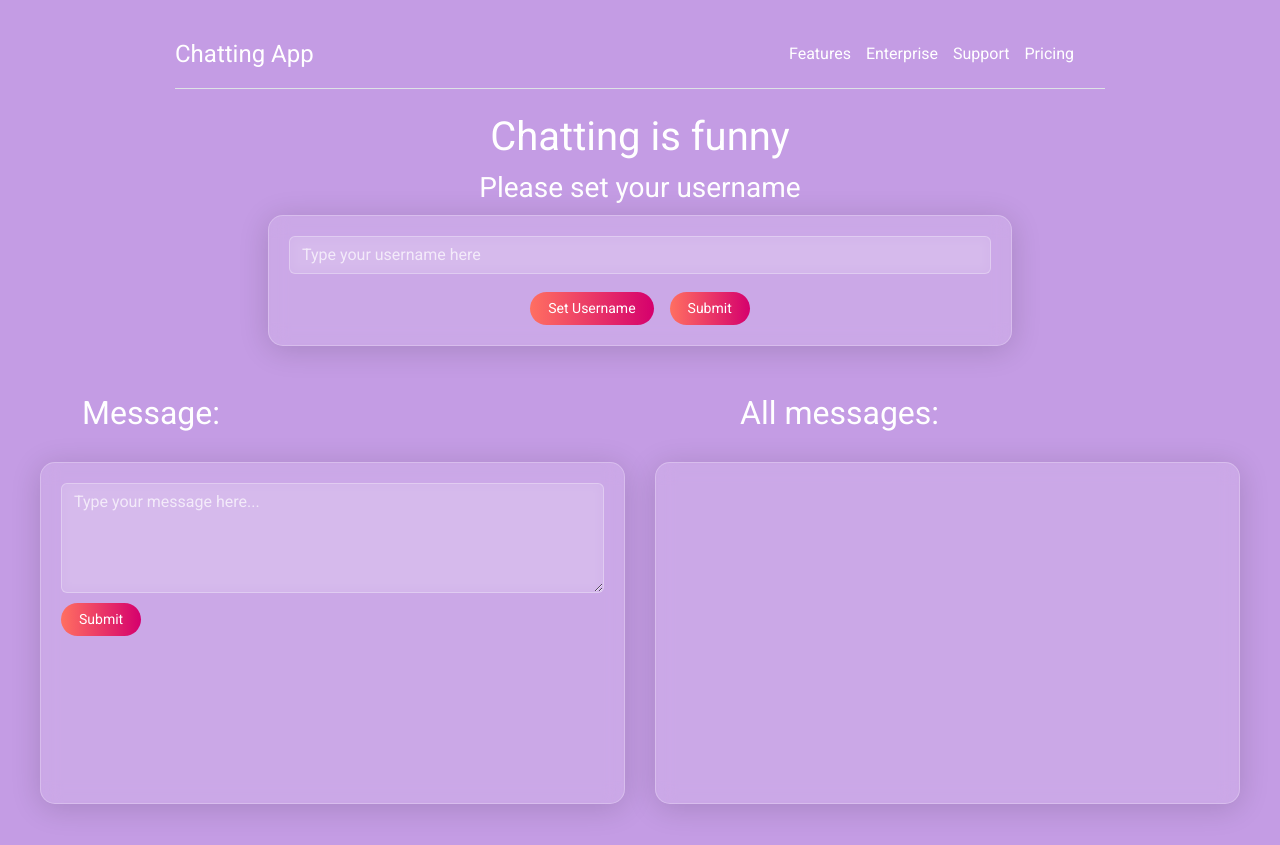
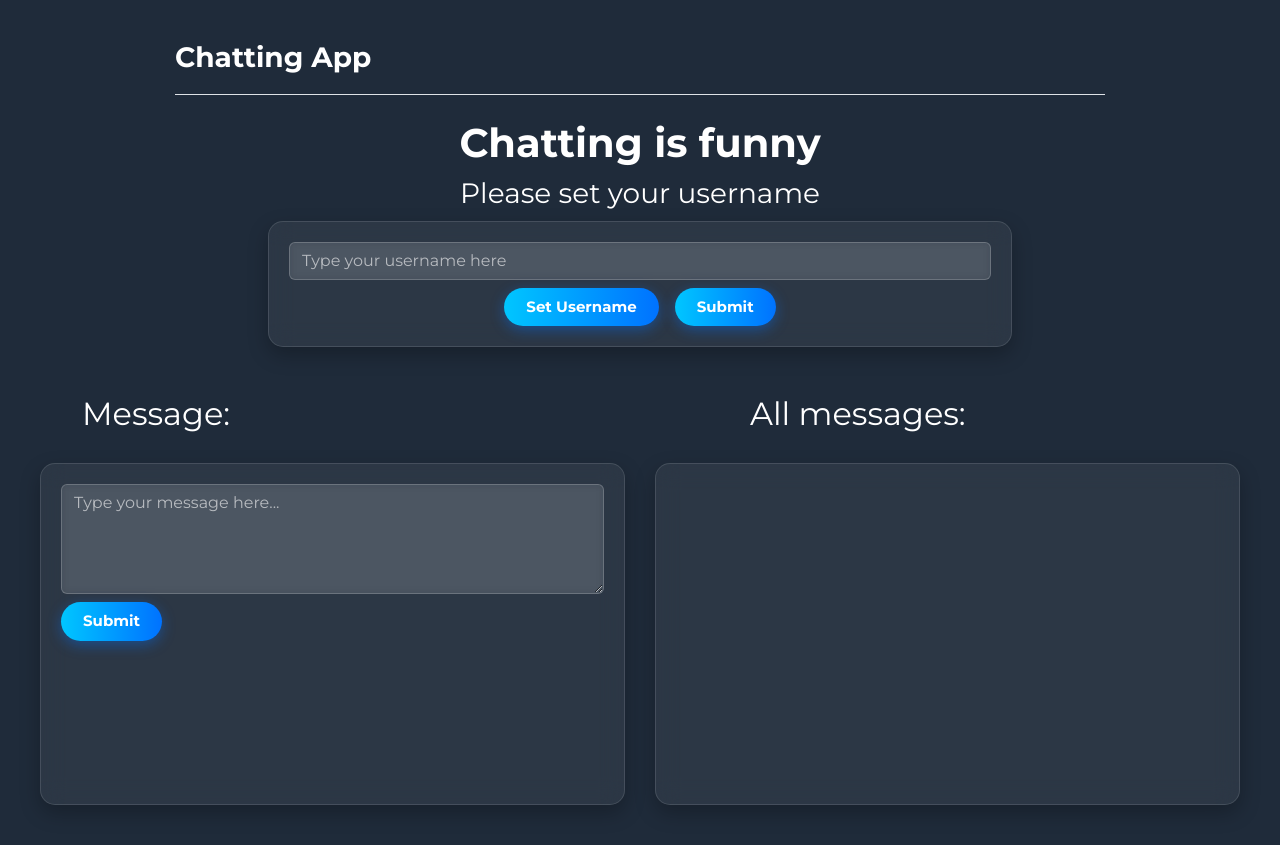
Before and after one commit to feruzboboqulov02/chat-Project, a website: page www/index.html in a window 1280 px wide. Drawn offline with nearby package versions, Linux system fonts and the light colour scheme.

Commit message:
input username

```diff
--- a/www/index.html
+++ b/www/index.html
@@ -4,13 +4,13 @@
   <meta charset="UTF-8" />
   <meta name="viewport" content="width=device-width, initial-scale=1.0" />
   <link rel="stylesheet" href="https://cdn.jsdelivr.net/npm/bootstrap@5.3.3/dist/css/bootstrap.min.css" />
-  <link href="https://fonts.googleapis.com/css2?family=Roboto:wght@400;700&family=Montserrat:wght@400;700&display=swap" rel="stylesheet" />
+  <link href="https://fonts.googleapis.com/css2?family=Montserrat:wght@400;700&display=swap" rel="stylesheet" />
   <title>Chatting App</title>
   <style>
     body {
-      background-color: #c49ce4;
+      background-color: #1f2b3a; /* dark matte cartoon blue */
       color: white;
-      font-family: 'Roboto', sans-serif;
+      font-family: 'Montserrat', sans-serif;
       padding: 20px;
     }
 
@@ -20,21 +20,18 @@
     }
 
     .glass-card {
-      background: rgba(255, 255, 255, 0.12);
+      background: rgba(255, 255, 255, 0.06);
       border-radius: 15px;
       padding: 20px;
-      border: 1px solid rgba(255, 255, 255, 0.25);
-      backdrop-filter: blur(10px);
-      -webkit-backdrop-filter: blur(10px);
-      box-shadow: 0 4px 30px rgba(0, 0, 0, 0.15);
+      border: 1px solid rgba(255, 255, 255, 0.12);
+      backdrop-filter: blur(12px);
+      box-shadow: 0 8px 20px rgba(0, 0, 0, 0.25);
     }
 
     .message-area {
       height: 300px;
       overflow-y: auto;
-      border: none;
       padding: 20px;
-      color: white;
       display: flex;
       flex-direction: column;
       gap: 10px;
@@ -42,30 +39,31 @@
 
     .form-control, textarea {
       background: rgba(255, 255, 255, 0.1) !important;
-      border: 1px solid rgba(255, 255, 255, 0.3);
+      border: 1px solid rgba(255, 255, 255, 0.2);
       color: white !important;
-      backdrop-filter: blur(6px);
+      backdrop-filter: blur(4px);
     }
 
     .form-control::placeholder,
     textarea::placeholder {
-      color: rgba(255, 255, 255, 0.7);
+      color: rgba(255, 255, 255, 0.6);
     }
 
     .submit-button {
-      background: linear-gradient(90deg, #FF6F61, #D5006D);
+      background: linear-gradient(90deg, #00c6ff, #0072ff);
       color: white;
       border: none;
-      border-radius: 25px;
-      padding: 6px 18px;
-      font-size: 14px;
-      margin-top: 10px;
-      display: inline-block;
+      border-radius: 20px;
+      padding: 8px 22px;
+      font-size: 15px;
+      font-weight: bold;
+      box-shadow: 0 4px 14px rgba(0, 114, 255, 0.4);
+      transition: 0.3s ease;
     }
 
     .submit-button:hover {
-      background: linear-gradient(90deg, #D5006D, #FF6F61);
-      cursor: pointer;
+      background: linear-gradient(90deg, #0072ff, #00c6ff);
+      transform: scale(1.05);
     }
 
     .message-row {
@@ -93,19 +91,10 @@
       margin-bottom: 40px;
     }
 
-    nav a {
-      color: white !important;
-      margin-right: 15px;
-      text-decoration: none;
-    }
-
-    nav a:hover {
-      text-decoration: underline;
-    }
-
     .my-message {
       align-self: flex-end;
-      background-color: #D5006D;
+      background-color: #0072ff;
+      color: white;
       border-radius: 15px;
       padding: 10px;
       max-width: 70%;
@@ -114,29 +103,25 @@
 
     .other-message {
       align-self: flex-start;
-      background-color: #6c3483;
+      background-color: #3a4b6b;
+      color: white;
       border-radius: 15px;
       padding: 10px;
       max-width: 70%;
       text-align: left;
     }
+
+    .no-shadow {
+      box-shadow: none !important;
+    }
   </style>
 </head>
 <body>
   <div class="header-container d-flex justify-content-between align-items-center pb-3 mb-4 border-bottom pt-3">
-    <a href="/" class="d-flex align-items-center link-body-emphasis text-decoration-none">
-      <span class="fs-4 text-white">Chatting App</span>
-    </a>
-    <nav class="d-inline-flex mt-2 mt-md-0">
-      <a href="#">Features</a>
-      <a href="#">Enterprise</a>
-      <a href="#">Support</a>
-      <a href="#">Pricing</a>
-      <div id="auth-buttons" class="ms-3"></div>
-    </nav>
+    <span class="fs-3 fw-bold">Chatting App</span>
   </div>
 
-  <h1 class="text-center">Chatting is funny</h1>
+  <h1 class="text-center fw-bold">Chatting is funny</h1>
   <h3 class="text-center">Please set your username</h3>
 
   <div class="username-container glass-card" style="width: 60%; margin: auto;">
@@ -157,7 +142,7 @@
   <div class="message-row">
     <div class="glass-card" style="flex: 1;">
       <textarea id="messageInput" class="form-control" rows="4" placeholder="Type your message here..."></textarea>
-      <button class="btn submit-button" id="submitMessage">Submit</button>
+      <button class="btn submit-button mt-2" id="submitMessage">Submit</button>
     </div>
     <div class="glass-card" style="flex: 1;">
       <div class="message-area" id="messageArea">
@@ -173,7 +158,6 @@
     const setUsernameBtn = document.getElementById('setUsernameBtn');
     const submitMessageBtn = document.getElementById('submitMessage');
 
-    // Clear any previous username on refresh
     let currentUsername = localStorage.getItem('chat-username') || '';
 
     const updateUsername = () => {
```
